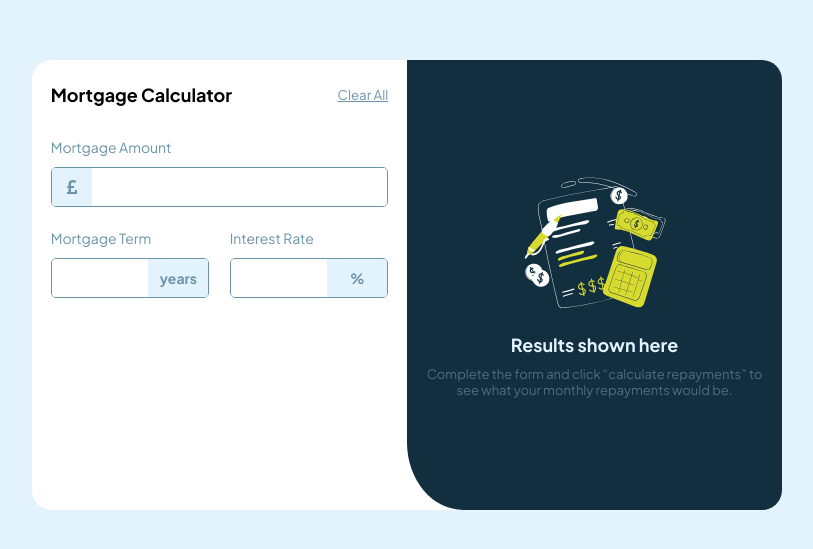
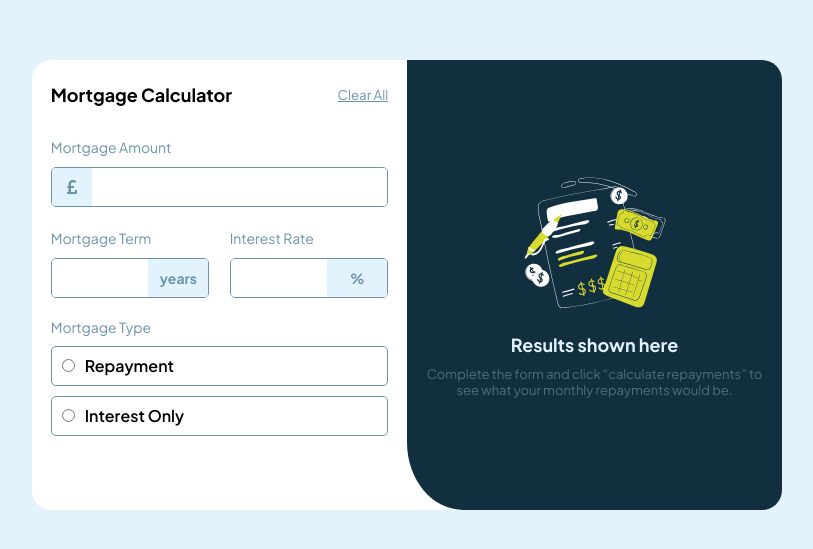
Before and after one commit to TornikeTt/Mortgage-repayment-calculator, a React (Vite) app: page / in a window 1280 px wide. Shown: the part 115-664 px from the top of the page, without its empty margins (233-1046 px from the left). Built offline with nearby package versions, Linux system fonts and the light colour scheme.

Commit message:
add mortgage type part

```diff
--- a/src/Components/Leftside/Leftside.jsx
+++ b/src/Components/Leftside/Leftside.jsx
@@ -2,6 +2,7 @@ import { FaPoundSign } from "react-icons/fa";
 import calculator from "../../assets/images/icon-calculator.svg";
 import "./Leftside.scss";
 import MortgageDetailsBlock from "./MortgageDetailsBlock";
+import MortgageType from "./MortgageType";
 
 function Leftside() {
     return (
@@ -41,6 +42,18 @@ function Leftside() {
                             input_description="%"
                         />
                     </div>
+
+                    <div className="MortgageType">
+                        <p>Mortgage Type</p>
+                        <MortgageType
+                            label_text="Repayment"
+                            name="mortgageType"
+                        />
+                        <MortgageType
+                            label_text="Interest Only"
+                            name="mortgageType"
+                        />
+                    </div>
                 </form>
             </div>
         </div>
--- a/src/Components/Leftside/Leftside.scss
+++ b/src/Components/Leftside/Leftside.scss
@@ -155,3 +155,40 @@ form {
         }
     }
 }
+
+.MortgageType {
+    margin-top: 20px;
+
+    p {
+        font-size: 14px;
+        color: hsl(200, 26%, 54%);
+    }
+
+    .mortgage-type__option {
+        margin-top: 10px;
+        width: 100%;
+        height: 40px;
+        border: 1px solid hsl(200, 26%, 54%);
+
+        overflow: hidden;
+        border-radius: 5px;
+
+        display: flex;
+        align-items: center;
+        gap: 10px;
+        cursor: pointer;
+
+        &:focus {
+            border: 1px solid hsl(61, 70%, 52%);
+            background-color: rgb(255, 246, 246);
+        }
+
+        input {
+            margin-left: 10px;
+        }
+
+        label {
+            font-weight: 600;
+        }
+    }
+}
--- /dev/null
+++ b/src/Components/Leftside/MortgageType.jsx
@@ -0,0 +1,15 @@
+function MortgageType({ label_text, name }) {
+    return (
+        <div className="mortgage-type__option" tabIndex="0">
+            <input
+                type="radio"
+                id={label_text}
+                name={name}
+                value={label_text}
+            />
+            <label htmlFor={label_text}>{label_text}</label>
+        </div>
+    );
+}
+
+export default MortgageType;
```
